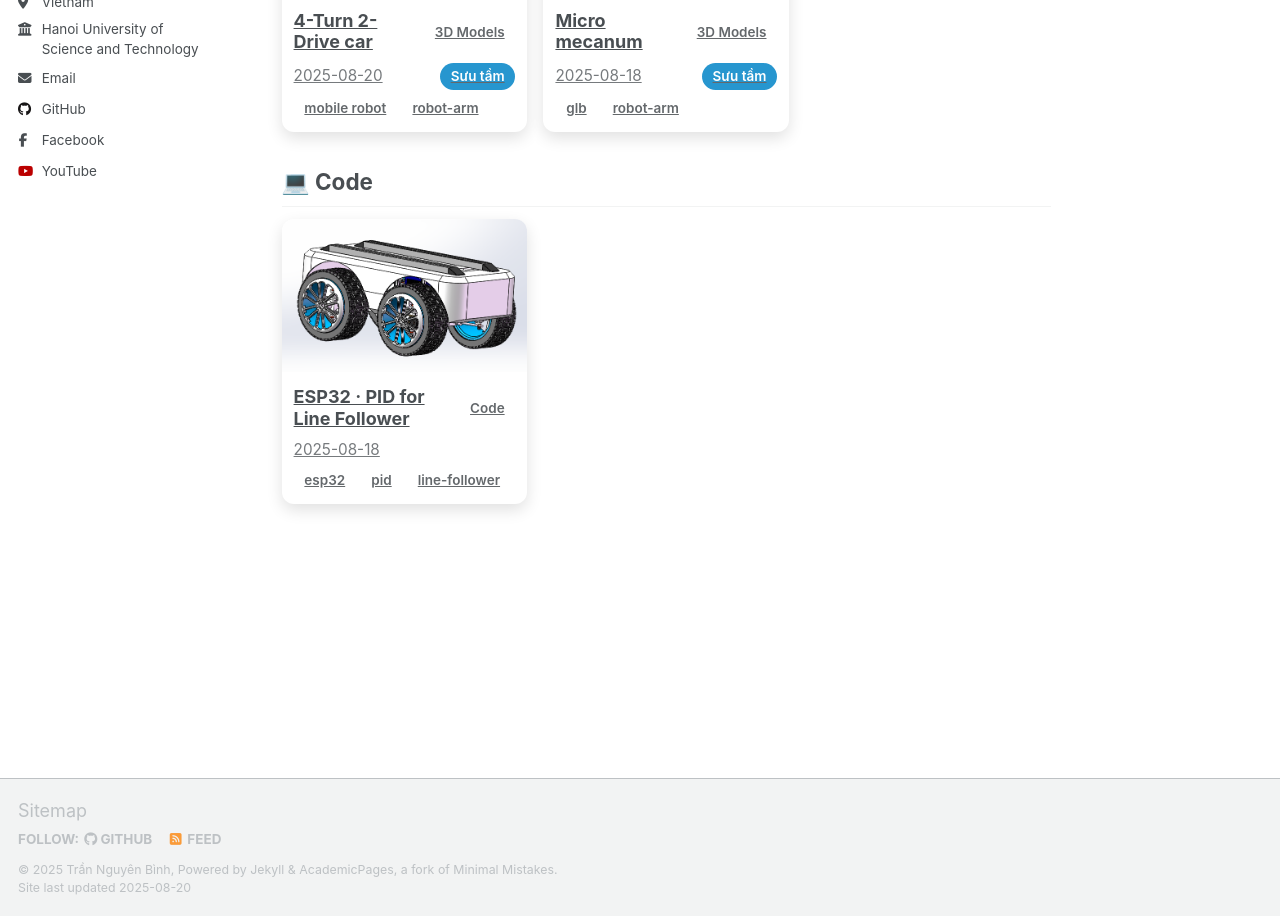
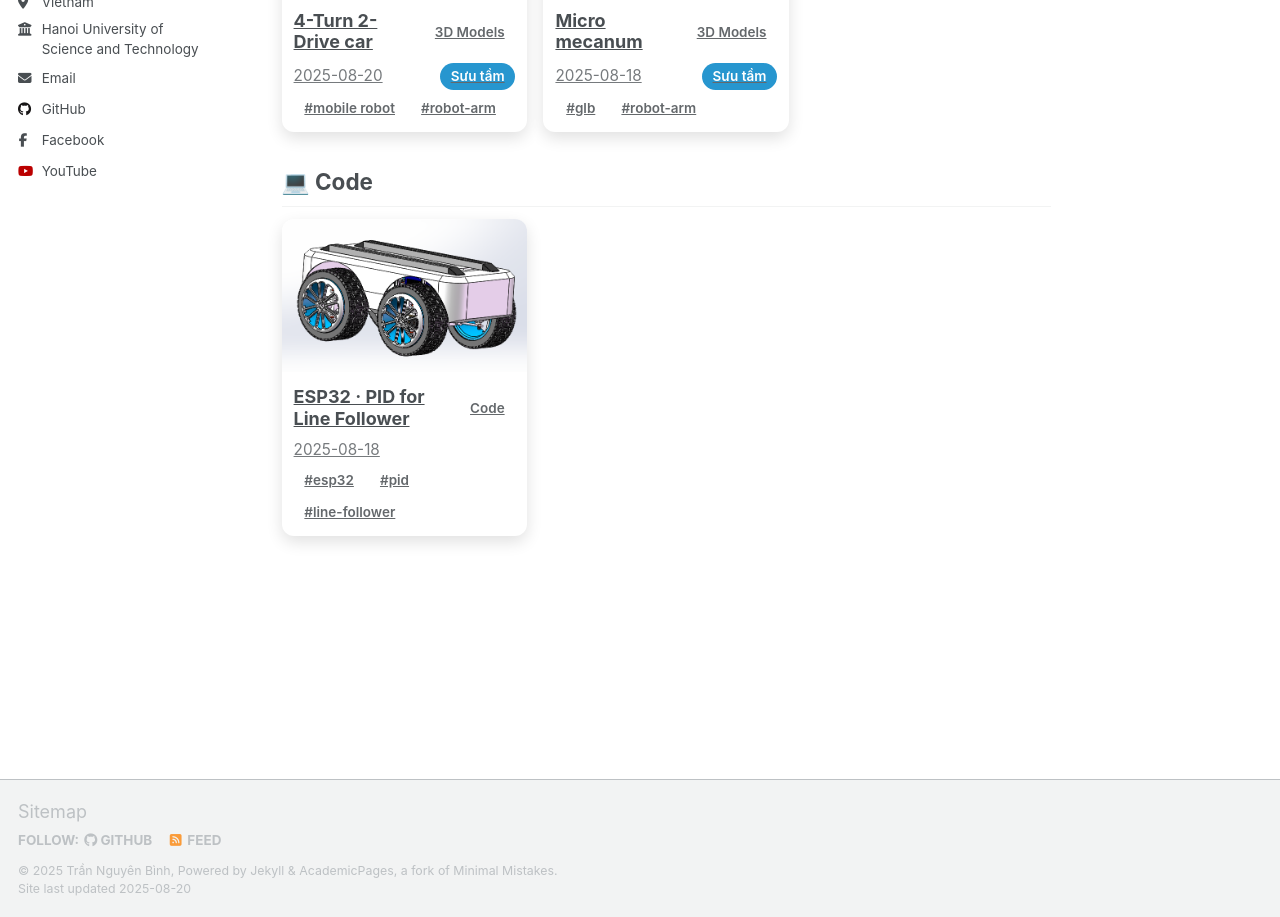
Before and after one commit to nguyenbinh-shark/nguyenbinh-shark.github.io, a Jekyll site: the page built from _pages/library.md, in a window 1280 px wide and 1400 px high, scrolled down 1 px, cut to the strip 483-1400 px from the top of the window. Built offline with Jekyll 4.4.1, drawn with Linux system fonts in a browser that asks for light colours; a script that is not in the unit is left out; some of the changed lines change nothing that is shown.

Commit message:
Update library.md

```diff
--- a/_pages/library.md
+++ b/_pages/library.md
@@ -66,6 +66,11 @@ layout: single
     background-color: #0284c7;
     color: #fff;
   }
+  .badge-type {
+    background-color: #334155;
+    color: #fff;
+    font-weight: 600;
+  }
 
   .tags {
     display: flex;
@@ -102,7 +107,7 @@ layout: single
           {% if m.tags %}
             <div class="tags">
               {% for tag in m.tags %}
-                <span class="badge">{{ tag }}</span>
+                <span class="badge">#{{ tag }}</span>
               {% endfor %}
             </div>
           {% endif %}
```
